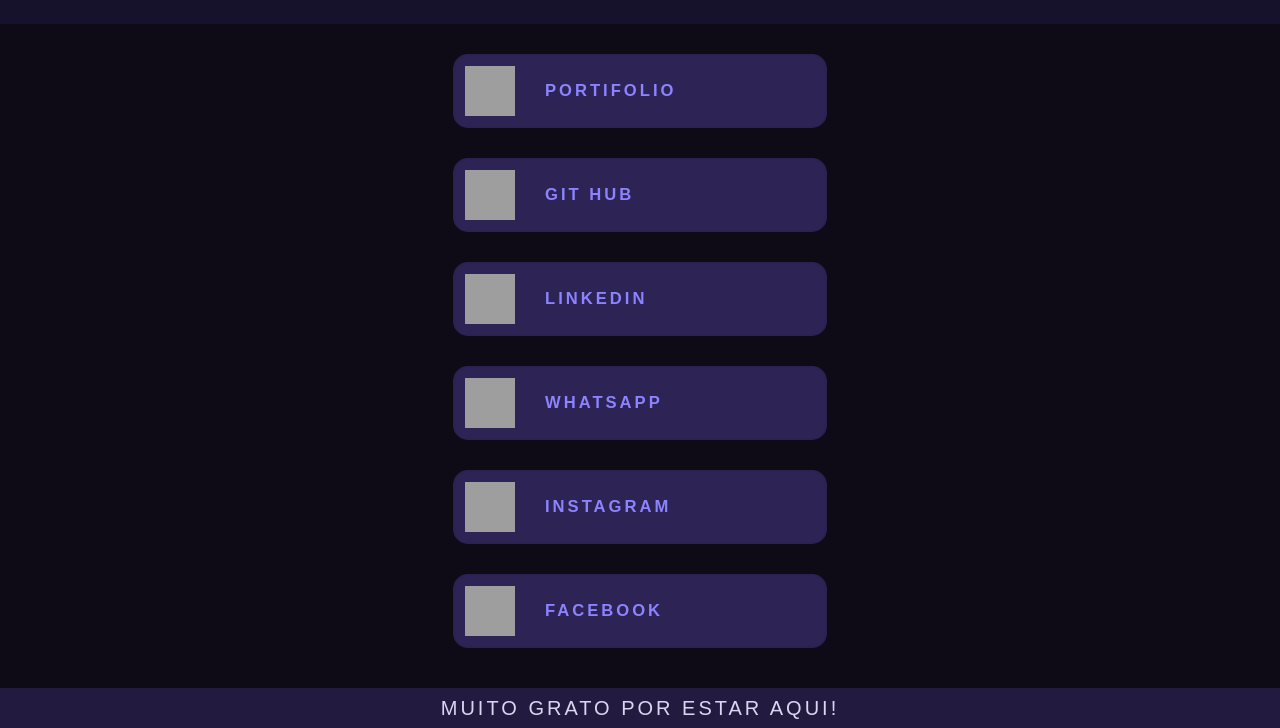
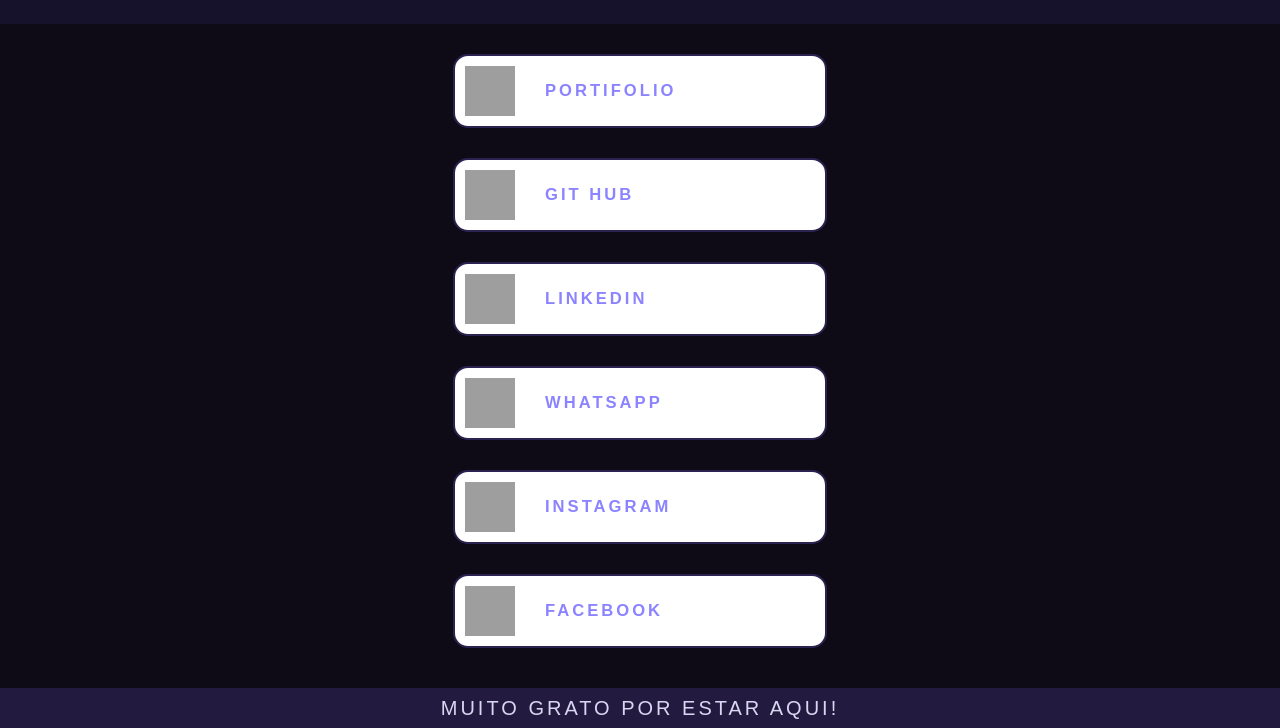
Before and after one commit to MaiconRG/Centerlinkportfolio, a plain HTML site: page index.html in a window 1280 px wide. Shown: the part 116-844 px from the top of the page. Drawn offline with Linux system fonts and the light colour scheme; grey boxes are pictures that could not be loaded.

Commit message:
Botoes brancos

```diff
--- a/styles/index.css
+++ b/styles/index.css
@@ -7,6 +7,7 @@
   --cor-terciaria: #221b3f;
   --cor-quaternaria: #2d2455;
   --cor-quinta: #0a0812;
+  --cor-sexta: #ffff;
 
   /* Destaques / efeitos */
   --cor-sombra: #6b5cff33;
@@ -99,7 +100,7 @@ footer {
 .conteudoFlutuante {
   border: 2px solid var(--cor-borda);
   margin-top: 30px;
-  background-color: var(--cor-quaternaria);
+  background-color: var(--cor-sexta);
   border-radius: 15px;
   padding: 5px;
   transition: all 0.15s ease;
```
